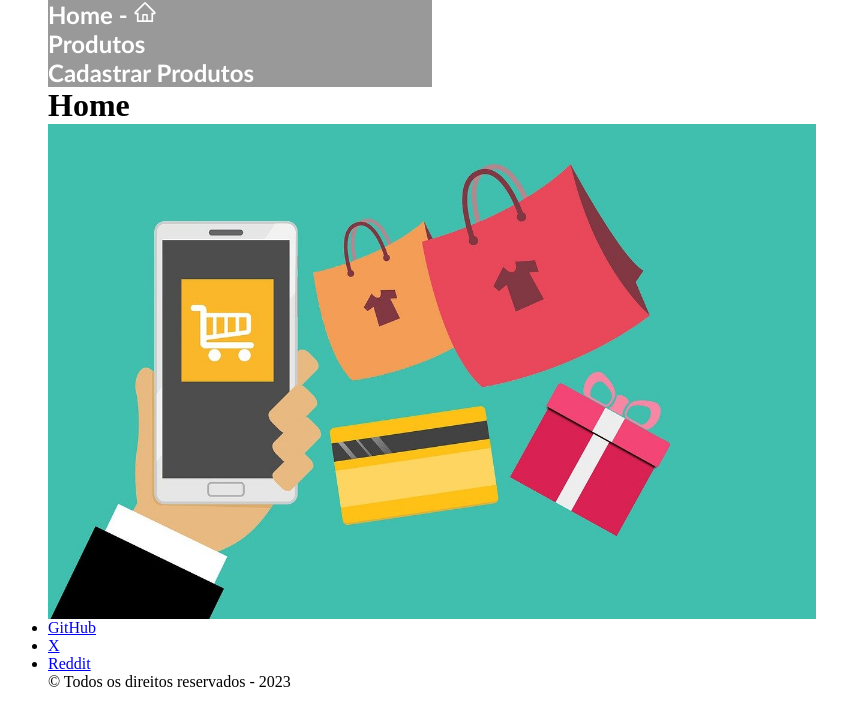
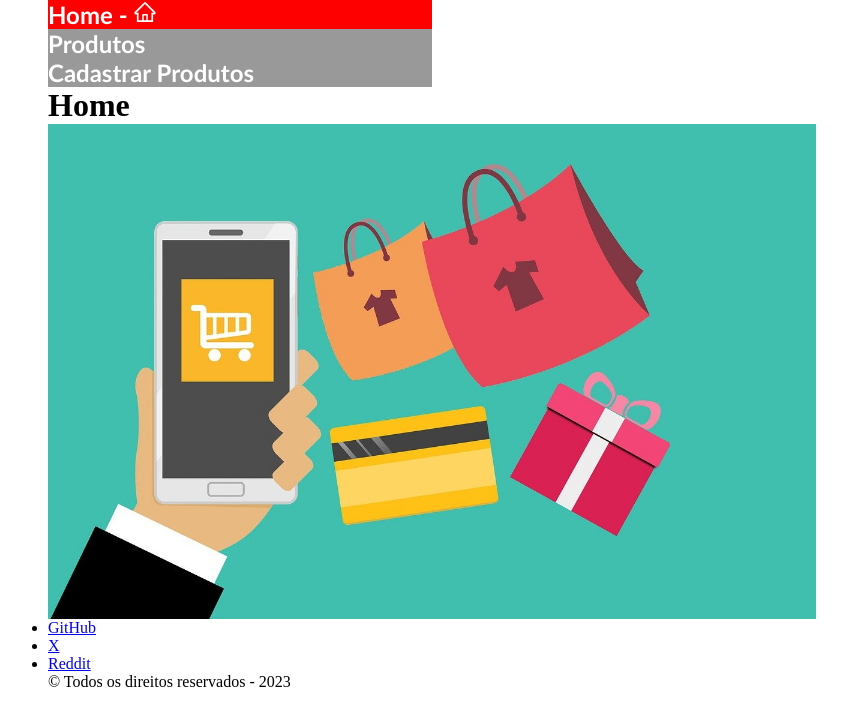
Before and after one commit to luizPrendin/spa-1tdspm, a React (Vite) app: page / in a window 1280 px wide. Shown: the top 726 px of the page, without its empty margins (208-1055 px from the left). Built offline with nearby package versions, Linux system fonts and the light colour scheme.

Commit message:
utilizando useLocation

```diff
--- a/src/components/Cabecalho/cabecalho.jsx
+++ b/src/components/Cabecalho/cabecalho.jsx
@@ -1,22 +1,27 @@
-import { Link } from "react-router-dom"
+import { Link, useLocation } from "react-router-dom"
 import{AiOutlineHome as H} from "react-icons/ai"
 import "./Cabecalho.scss"
 
 
 export default function Cabecalho() {
+
+  const rotaAtual = useLocation()
+
+  console.log("Rota atual: " +rotaAtual.pathname)
+
   return (
     <header className="cabecalho">
 
 
           <ul>
             <li>
-                <Link to="/">Home - <H/></Link>
+                <Link to="/" className={rotaAtual.pathname =="/" ? "active":""}>Home - <H/></Link>
             </li>
             <li>
-                <Link to="/produtos">Produtos</Link>
+                <Link to="/produtos" className={rotaAtual.pathname =="/produtos" ? "active":""}>Produtos</Link>
             </li>
             <li>
-                <Link to="/cadastrar/produto">Cadastrar Produtos</Link>
+                <Link to="/cadastrar/produto" className={rotaAtual.pathname =="/cadastrar/produto" ? "active":""}>Cadastrar Produtos</Link>
             </li>
 
           </ul>
```
